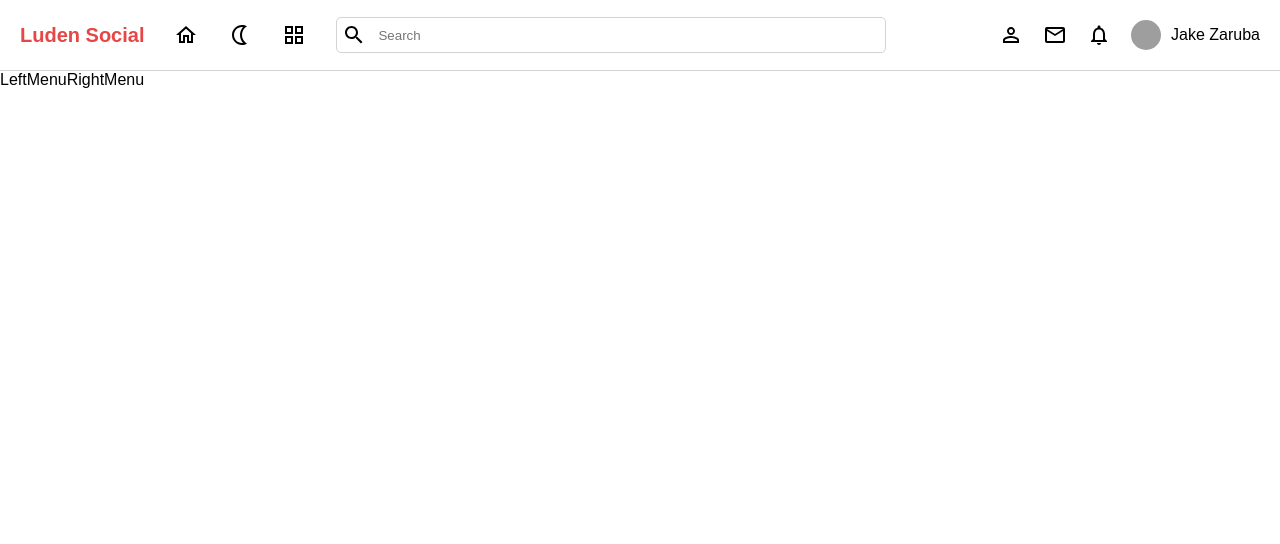
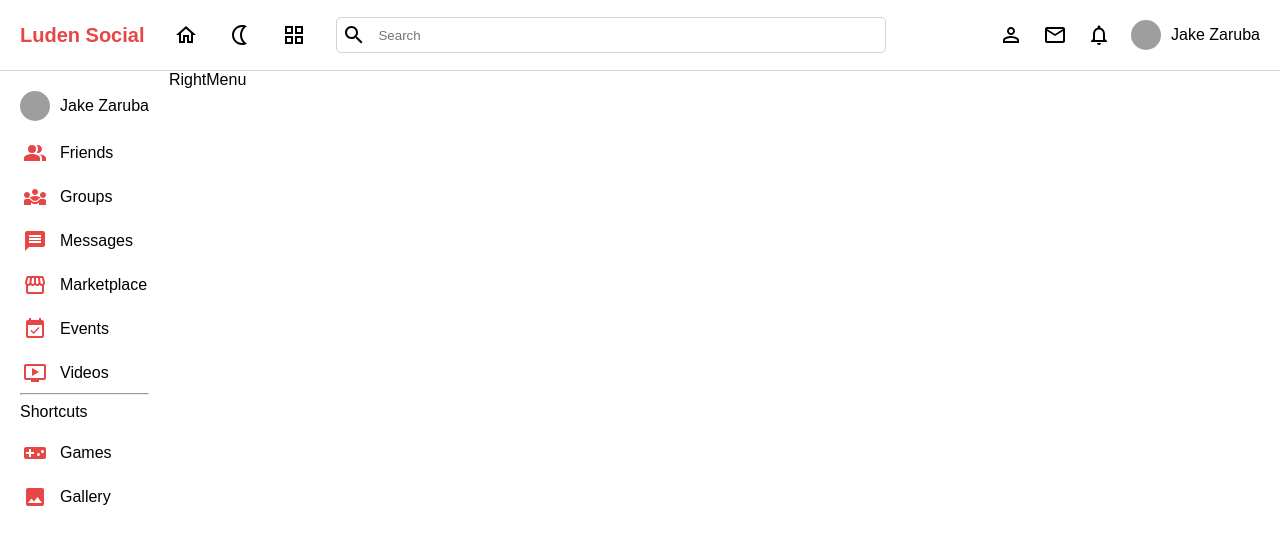
Before and after one commit to Jake-Zaruba/luden-social, a React (Vite) app: page / in a window 1280 px wide. Shown: the top 544 px of the page. Built offline with nearby package versions, Linux system fonts and the light colour scheme; grey boxes are pictures that could not be loaded.

Commit message:
Created homepage left menu

```diff
--- a/src/components/leftMenu/LeftMenu.jsx
+++ b/src/components/leftMenu/LeftMenu.jsx
@@ -1,7 +1,65 @@
 import "./leftMenu.scss";
+import PeopleAltIcon from "@mui/icons-material/PeopleAlt";
+import Diversity3Icon from "@mui/icons-material/Diversity3";
+import StorefrontIcon from "@mui/icons-material/Storefront";
+import EventAvailableIcon from "@mui/icons-material/EventAvailable";
+import OndemandVideoIcon from "@mui/icons-material/OndemandVideo";
+import MessageIcon from "@mui/icons-material/Message";
+import VideogameAssetIcon from "@mui/icons-material/VideogameAsset";
+import ImageIcon from "@mui/icons-material/Image";
 
 const LeftMenu = () => {
-  return <div>LeftMenu</div>;
+  return (
+    <div className="left-bar">
+      <div className="container">
+        <div className="menu">
+          <div className="user">
+            <img
+              src="https://images.pexels.com/photos/3491688/pexels-photo-3491688.jpeg?auto=compress&cs=tinysrgb&w=1260&h=750&dpr=2"
+              alt=""
+            />
+            <span>Jake Zaruba</span>
+          </div>
+          <div className="item">
+            <PeopleAltIcon className="icon" />
+            <span>Friends</span>
+          </div>
+          <div className="item">
+            <Diversity3Icon className="icon" />
+            <span>Groups</span>
+          </div>
+          <div className="item">
+            <MessageIcon className="icon" />
+            <span>Messages</span>
+          </div>
+          <div className="item">
+            <StorefrontIcon className="icon" />
+            <span>Marketplace</span>
+          </div>
+          <div className="item">
+            <EventAvailableIcon className="icon" />
+            <span>Events</span>
+          </div>
+          <div className="item">
+            <OndemandVideoIcon className="icon" />
+            <span>Videos</span>
+          </div>
+        </div>
+        <hr />
+        <div className="menu">
+          <span>Shortcuts</span>
+          <div className="item">
+            <VideogameAssetIcon className="icon" />
+            <span>Games</span>
+          </div>
+          <div className="item">
+            <ImageIcon className="icon" />
+            <span>Gallery</span>
+          </div>
+        </div>
+      </div>
+    </div>
+  );
 };
 
 export default LeftMenu;
--- a/src/components/leftMenu/leftMenu.scss
+++ b/src/components/leftMenu/leftMenu.scss
@@ -0,0 +1,34 @@
+.left-bar {
+  .container {
+    padding: 20px;
+    .menu {
+      display: flex;
+      flex-direction: column;
+      gap: 20px;
+      .user {
+        display: flex;
+        align-items: center;
+        gap: 10px;
+        img {
+          width: 30px;
+          height: 30px;
+          border-radius: 50%;
+          object-fit: cover;
+        }
+        span {
+        }
+      }
+      .item {
+        display: flex;
+        align-items: center;
+        gap: 10px;
+        .icon {
+          width: 30px;
+          fill: #e74646;
+        }
+        span {
+        }
+      }
+    }
+  }
+}
```
